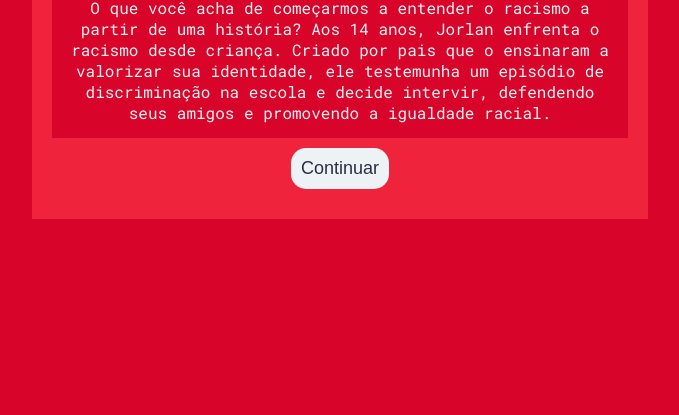
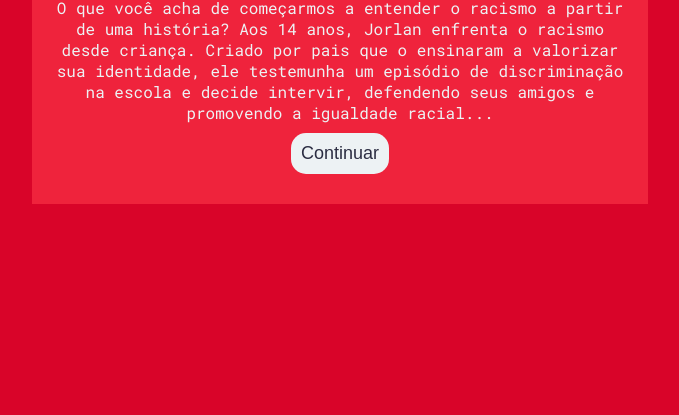
Before and after one commit to KauaoLiveira06/Texto-com-alternativas, a plain HTML site: page index.html in a window 1280 px wide. Shown: the part 385-800 px from the top of the page, without its empty margins (288-967 px from the left). Drawn offline with Linux system fonts and the light colour scheme.

Commit message:
aula 15/08

```diff
--- a/main.js
+++ b/main.js
@@ -5,7 +5,7 @@ const caixaResultado = document.querySelector('.caixa-resultado');
 const textoResultado = document.querySelector('.texto-resultado');
 const perguntas = [
     {
-        enunciado: "O que você acha de começarmos a entender o racismo a partir de uma história? Aos 14 anos, Jorlan enfrenta o racismo desde criança. Criado por pais que o ensinaram a valorizar sua identidade, ele testemunha um episódio de discriminação na escola e decide intervir, defendendo seus amigos e promovendo a igualdade racial.",
+        enunciado: "O que você acha de começarmos a entender o racismo a partir de uma história? Aos 14 anos, Jorlan enfrenta o racismo desde criança. Criado por pais que o ensinaram a valorizar sua identidade, ele testemunha um episódio de discriminação na escola e decide intervir, defendendo seus amigos e promovendo a igualdade racial...",
         alternativas: [
             {
                 texto: "Continuar",
@@ -28,28 +28,28 @@ const perguntas = [
         ]
     },
     {
-        enunciado: "Quais atitudes você acha que Jorlan poderia tomar para começar esse projeto?",
+        enunciado: "Quais atitudes você acha que Jorlan poderia tomar para começar essa mudança?",
         alternativas: [
             {
                 texto: "Ele pode começar com campanhas educativas sobre o racismo, buscando apoio e suporte de sindicatos.",
                 afirmacao: "Resultado 05"
             },
             {
-                texto: "Não tem nenhuma chance disso dar certo, qualquer atitude não passa de um mero esforço em vão.",
+                texto: "Não tem nenhuma chance disso dar certo, qualquer atitude não passa de um esforço em vão.",
                 afirmacao: "Resultado 06"
             }
 
         ]
     },
     {
-        enunciado: "Perguntas 4",
+        enunciado: "O que você pensa sobre o racismo?",
         alternativas: [
             {
-                texto: "Alternativa 07",
+                texto: "Absurdo! Julgar e discriminar uma vida só pela cor de sua pele? Quem faz isso não possui amor nem por si próprio, alguém extremamente inflexível e sem ética.",
                 afirmacao: "Resultado 07"
             },
             {
-                texto: "Alternativa 08",
+                texto: "Eu acho uma total frescura das pessoas que sofrem com isso, é só relevar essa 'discriminação' e seguir em frente!",
                 afirmacao: "Resultado 08"
             }
 
--- a/style.css
+++ b/style.css
@@ -56,8 +56,3 @@ button {
 button:hover {
     background-color: var(--azul-claro);
 }
-
-.caixa-perguntas {
-    background-color: var(--vermeio-escuro);
-    padding: 15px;
-}
```
